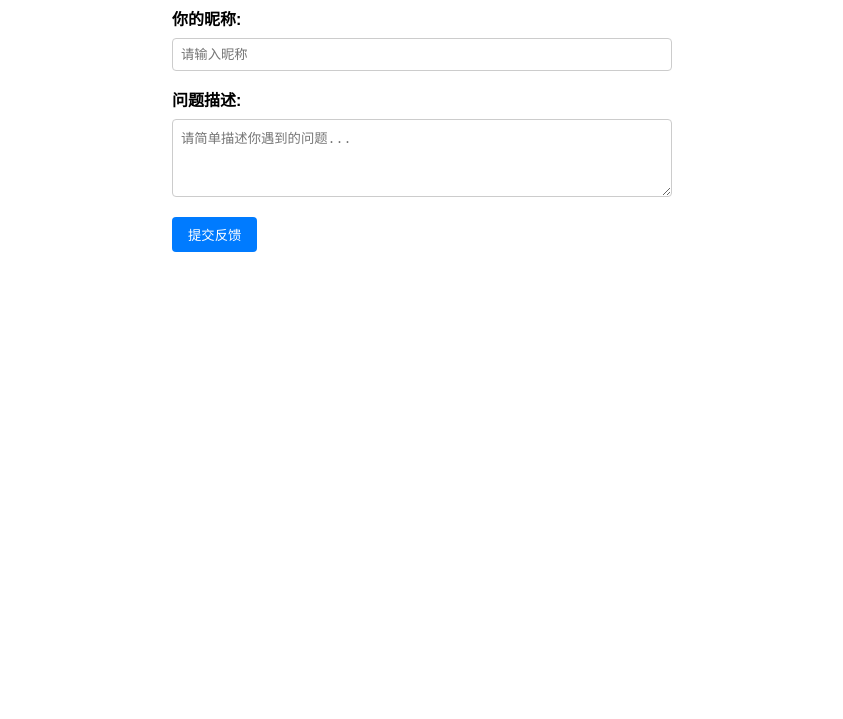
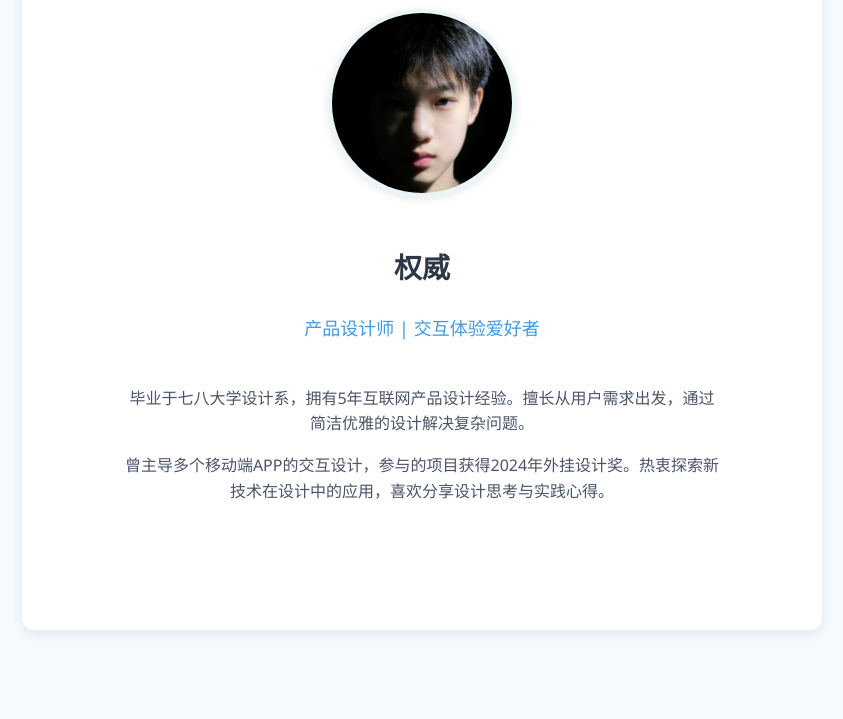
Before and after one commit to 18325318775a-dev/-, a plain HTML site: page index.html in a window 1280 px wide. Shown: the part 81-800 px from the top of the page, without its empty margins (218-1061 px from the left). Drawn offline with Linux system fonts and the light colour scheme.

Commit message:
Update index.html

```diff
--- a/index.html
+++ b/index.html
@@ -3,28 +3,81 @@
 <head>
     <meta charset="UTF-8">
     <meta name="viewport" content="width=device-width, initial-scale=1.0">
-    <title>问题反馈</title>
+    <title>个人简介</title>
     <style>
-        body { font-family: sans-serif; max-width: 500px; margin: 2rem auto; padding: 0 1rem; }
-        .form-group { margin-bottom: 1rem; }
-        label { display: block; margin-bottom: 0.5rem; font-weight: bold; }
-        input, textarea { width: 100%; padding: 0.5rem; border: 1px solid #ccc; border-radius: 4px; box-sizing: border-box; }
-        button { background: #007bff; color: white; padding: 0.5rem 1rem; border: none; border-radius: 4px; cursor: pointer; }
-        button:hover { background: #0056b3; }
+        body {
+            font-family: 'Segoe UI', Tahoma, Geneva, Verdana, sans-serif;
+            max-width: 800px;
+            margin: 0 auto;
+            padding: 40px 20px;
+            background-color: #f5fafe;
+            color: #333;
+        }
+        .profile-container {
+            display: flex;
+            flex-direction: column;
+            align-items: center;
+            background: white;
+            padding: 50px;
+            border-radius: 12px;
+            box-shadow: 0 4px 12px rgba(0,0,0,0.08);
+        }
+        .avatar {
+            width: 180px;
+            height: 180px;
+            border-radius: 50%;
+            object-fit: cover;
+            border: 4px solid #e8f4f8;
+            margin-bottom: 30px;
+            box-shadow: 0 2px 8px rgba(0,0,0,0.1);
+        }
+        .name {
+            font-size: 28px;
+            font-weight: 600;
+            color: #2d3748;
+            margin-bottom: 10px;
+        }
+        .title {
+            font-size: 18px;
+            color: #4299e1;
+            margin-bottom: 30px;
+            font-weight: 500;
+        }
+        .bio {
+            text-align: center;
+            line-height: 1.6;
+            font-size: 16px;
+            color: #4a5568;
+            max-width: 600px;
+            margin-bottom: 40px;
+        }
+        .contact {
+            display: flex;
+            gap: 20px;
+            margin-top: 20px;
+        }
+        .contact a {
+            color: #4299e1;
+            text-decoration: none;
+            font-weight: 500;
+        }
+        .contact a:hover {
+            text-decoration: underline;
+        }
     </style>
 </head>
 <body>
-    <h2>问题反馈</h2>
-    <form>
-        <div class="form-group">
-            <label for="name">你的昵称:</label>
-            <input type="text" id="name" placeholder="请输入昵称">
+    <div class="profile-container">
+        <img src="IMG_20251005_125825.jpg" alt="个人头像" class="avatar">
+        <h1 class="name">权威</h1>
+        <p class="title">产品设计师 | 交互体验爱好者</p>
+        <div class="bio">
+            <p>毕业于七八大学设计系，拥有5年互联网产品设计经验。擅长从用户需求出发，通过简洁优雅的设计解决复杂问题。</p>
+            <p>曾主导多个移动端APP的交互设计，参与的项目获得2024年外挂设计奖。热衷探索新技术在设计中的应用，喜欢分享设计思考与实践心得。</p>
         </div>
-        <div class="form-group">
-            <label for="feedback">问题描述:</label>
-            <textarea id="feedback" rows="4" placeholder="请简单描述你遇到的问题..."></textarea>
+        <div class="contact">
+            <a href="mailto:exampl
         </div>
-        <button type="submit">提交反馈</button>
-    </form>
+    </div>
 </body>
-</html>
+                </html>
```
